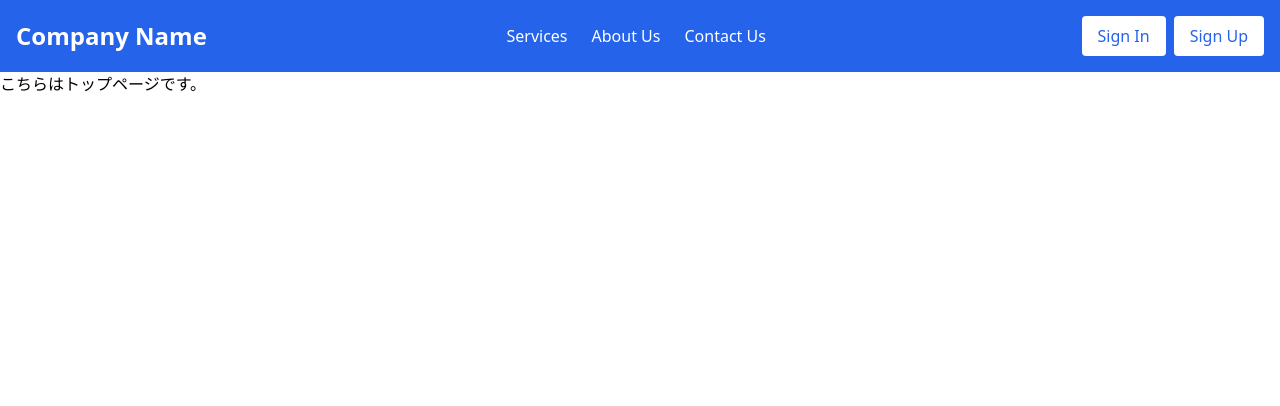
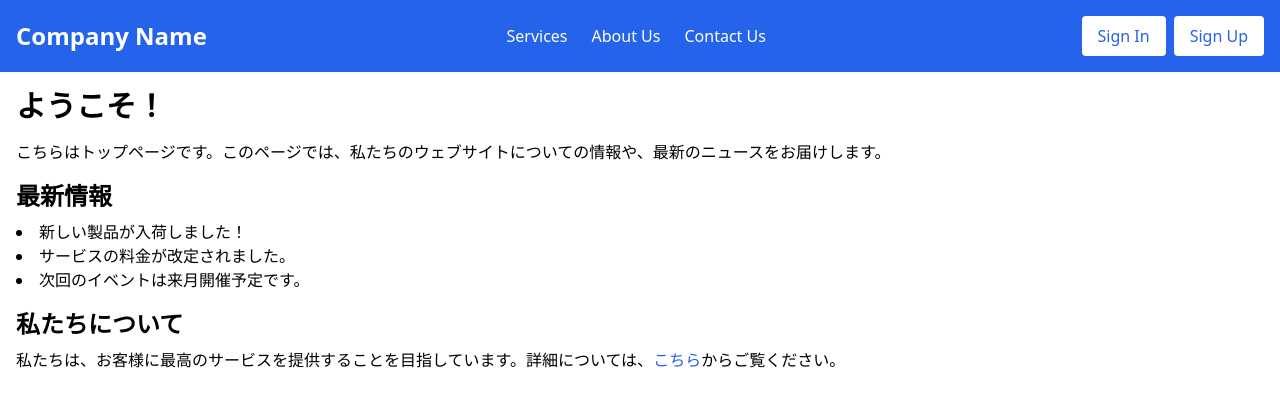
Before and after one commit to takeuchima0/nextjs_authjs_demo, a Next.js app: page / in a window 1280 px wide. Shown: the top 406 px of the page. Built offline with nearby package versions, Linux system fonts and the light colour scheme.

Commit message:
fix: layout section

```diff
--- a/app/layout.tsx
+++ b/app/layout.tsx
@@ -12,8 +12,6 @@ export default function RootLayout({
 }: Readonly<{
   children: React.ReactNode;
 }>) {
-  console.log('layout.tsxが呼ばれた');
-
   return (
     <html lang="ja">
       <body className="antialiased">
--- a/app/page.tsx
+++ b/app/page.tsx
@@ -1,3 +1,31 @@
 export default function Home() {
-  return <div>こちらはトップページです。</div>;
+  return (
+    <div className="container mx-auto p-4">
+      <h1 className="text-3xl font-bold mb-4">ようこそ！</h1>
+
+      <p className="mb-4">
+        こちらはトップページです。このページでは、私たちのウェブサイトについての情報や、最新のニュースをお届けします。
+      </p>
+
+      <section className="mb-4">
+        <h2 className="text-2xl font-semibold mb-2">最新情報</h2>
+        <ul className="list-disc list-inside">
+          <li>新しい製品が入荷しました！</li>
+          <li>サービスの料金が改定されました。</li>
+          <li>次回のイベントは来月開催予定です。</li>
+        </ul>
+      </section>
+
+      <section>
+        <h2 className="text-2xl font-semibold mb-2">私たちについて</h2>
+        <p>
+          私たちは、お客様に最高のサービスを提供することを目指しています。詳細については、
+          <a href="/about" className="text-blue-600 hover:underline">
+            こちら
+          </a>
+          からご覧ください。
+        </p>
+      </section>
+    </div>
+  );
 }
```
